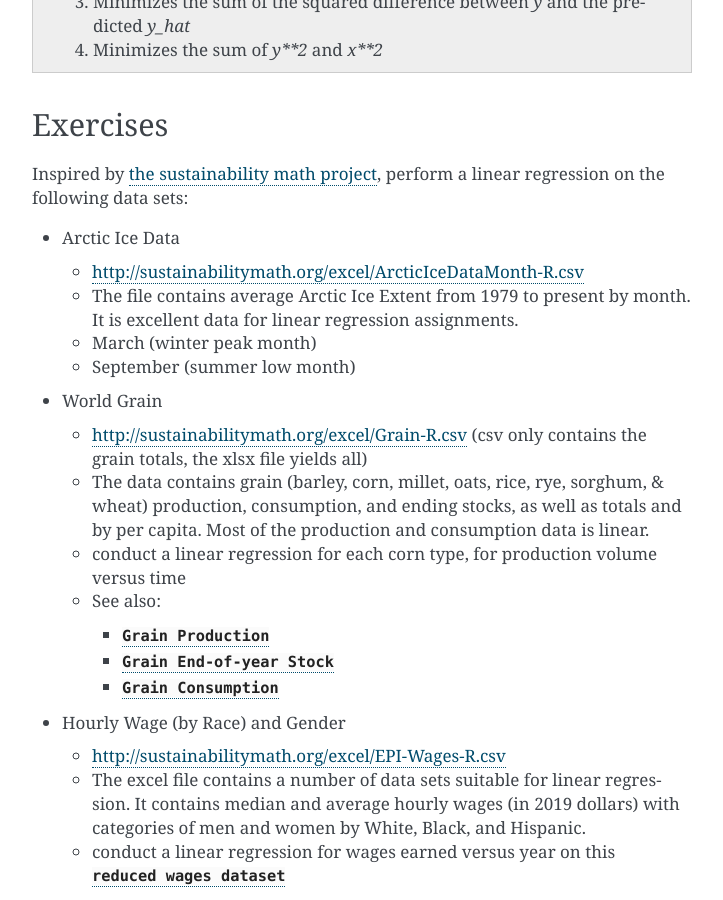
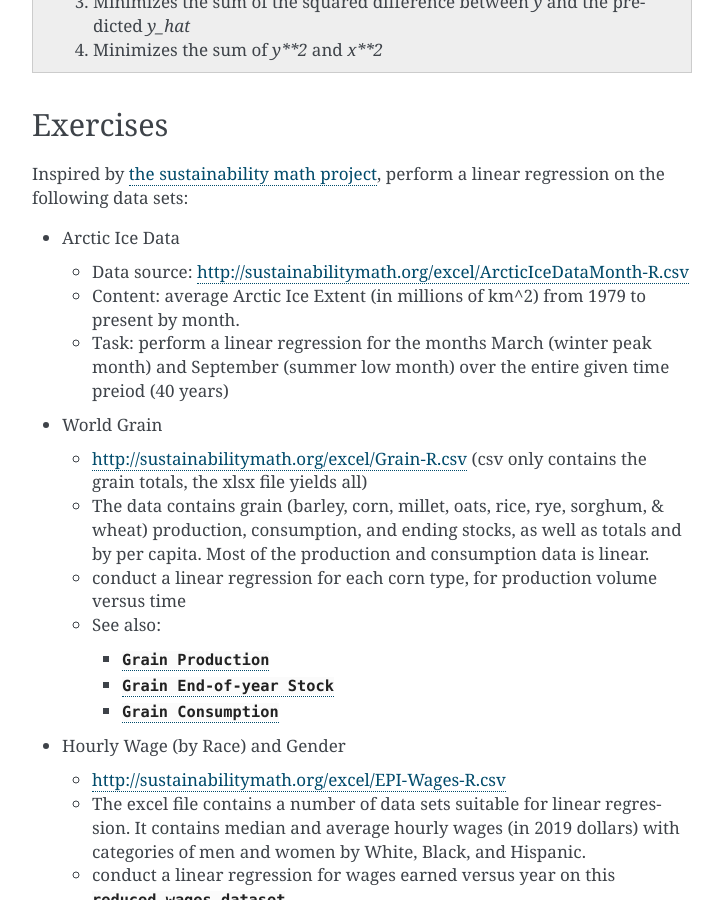
Before and after one commit to deeplearning540/deeplearning540.github.io, a Sphinx documentation site: the page built from source/lesson01/content.rst, in a window 1280 px wide and 900 px high, scrolled down 1254 px. Shown: the whole window, without its empty margins (388-1111 px from the left). Built offline with Sphinx 7.4.7, drawn with Linux system fonts in a browser that asks for light colours.

Commit message:
edit Arctic Ice Data text

```diff
--- a/source/lesson01/content.rst
+++ b/source/lesson01/content.rst
@@ -49,10 +49,9 @@ Inspired by `the sustainability math project <http://sustainabilitymath.org/stat
 
 * Arctic Ice Data
 
-  * http://sustainabilitymath.org/excel/ArcticIceDataMonth-R.csv
-  * The file contains average Arctic Ice Extent from 1979 to present by month. It is excellent data for linear regression assignments.
-  * March (winter peak month)
-  * September (summer low month)
+  * Data source: http://sustainabilitymath.org/excel/ArcticIceDataMonth-R.csv
+  * Content: average Arctic Ice Extent (in millions of km^2) from 1979 to present by month.
+  * Task: perform a linear regression for the months March (winter peak month) and September (summer low month) over the entire given time preiod (40 years)
 
 * World Grain
 
```
